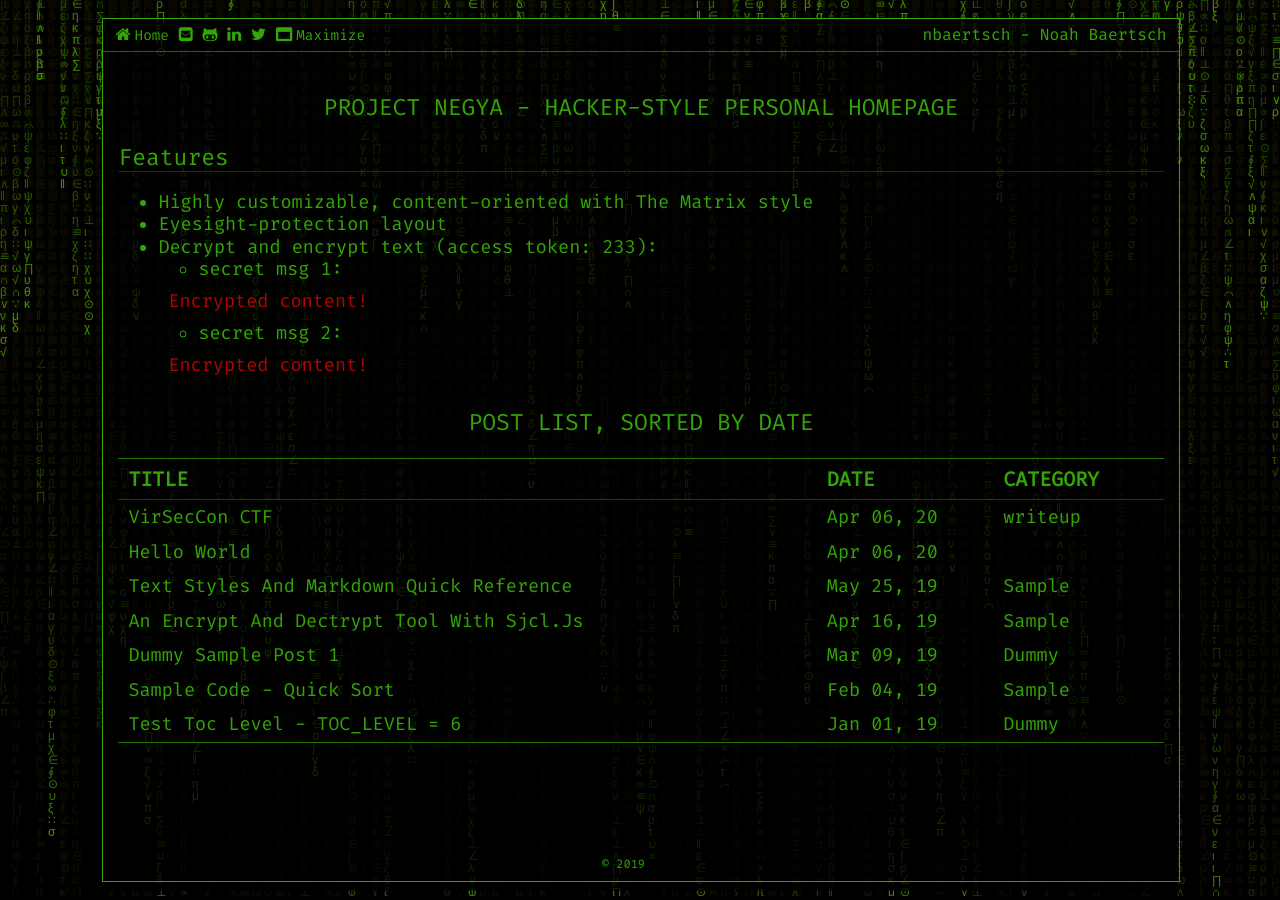
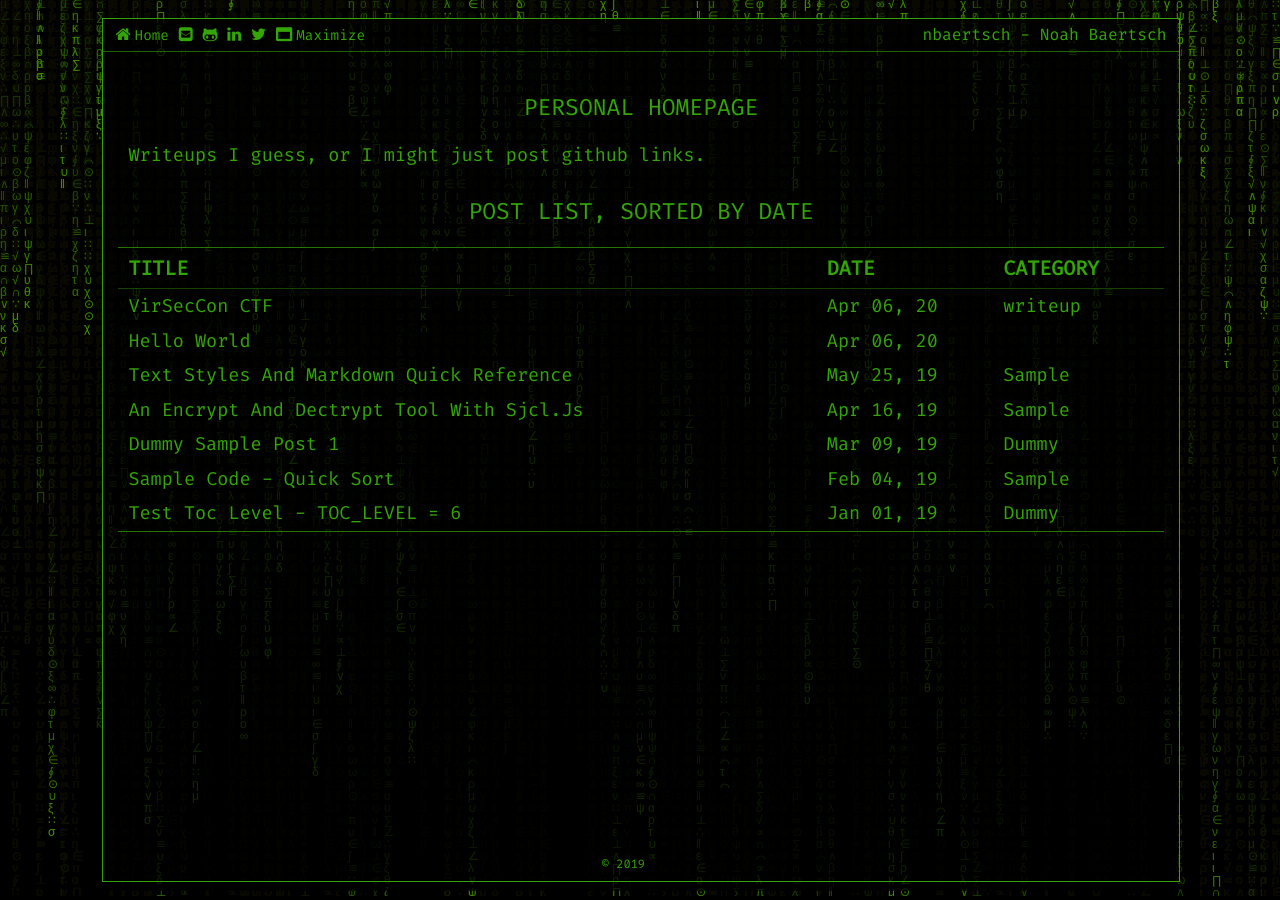
Before and after one commit to nbaertsch/nbaertsch.github.io, a Jekyll site: the page built from pages/index.md, in a window 1280 px wide. Built offline with Jekyll 4.4.1, drawn with Linux system fonts in a browser that asks for light colours.

Commit message:
writeup post

```diff
--- a/pages/index.md
+++ b/pages/index.md
@@ -10,13 +10,5 @@ author: ""
 permalink: /
 ---
 
-# PROJECT NEGYA - HACKER-STYLE PERSONAL HOMEPAGE
-
-##  Features
-* Highly customizable, content-oriented with The Matrix style
-* Eyesight-protection layout
-* Decrypt and encrypt text (access token: 233):
-  * secret msg 1:
-  <p class="encrypted" id="/MZAf/PKx9jpw8/Jnp7XQQFki2ibGnArZP46W+keVThXquhWwFROEFnbY8eC57Tw==">Encrypted content!</p>
-  * secret msg 2:
-  <p class="encrypted" id="G7D+0370pNmixIP1j7teCg1jtm9XCdOWYFH61lcM0LYWlT0hB3rS9raIs=">Encrypted content!</p>
+# PERSONAL HOMEPAGE
+Writeups I guess, or I might just post github links.
```
